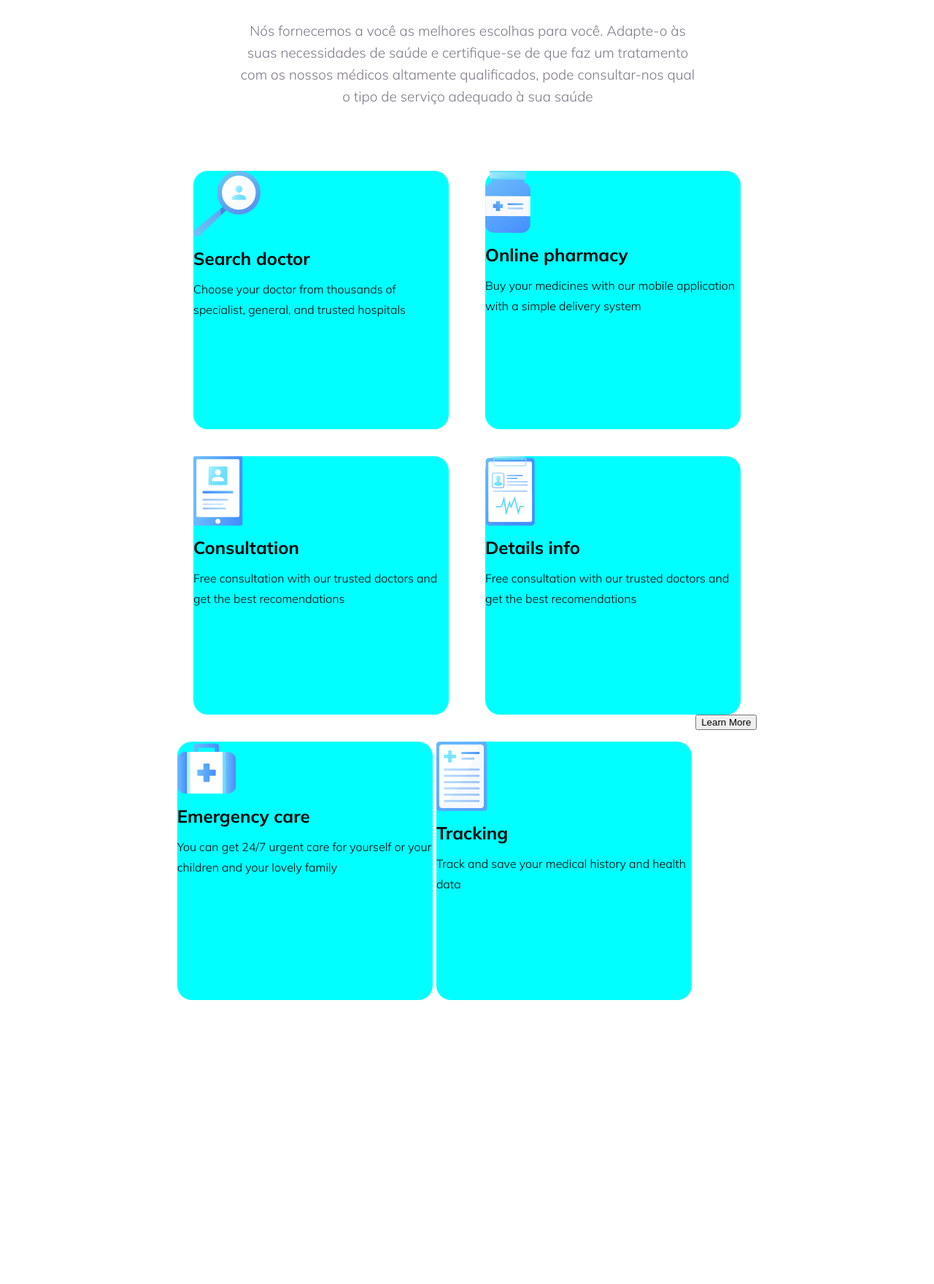
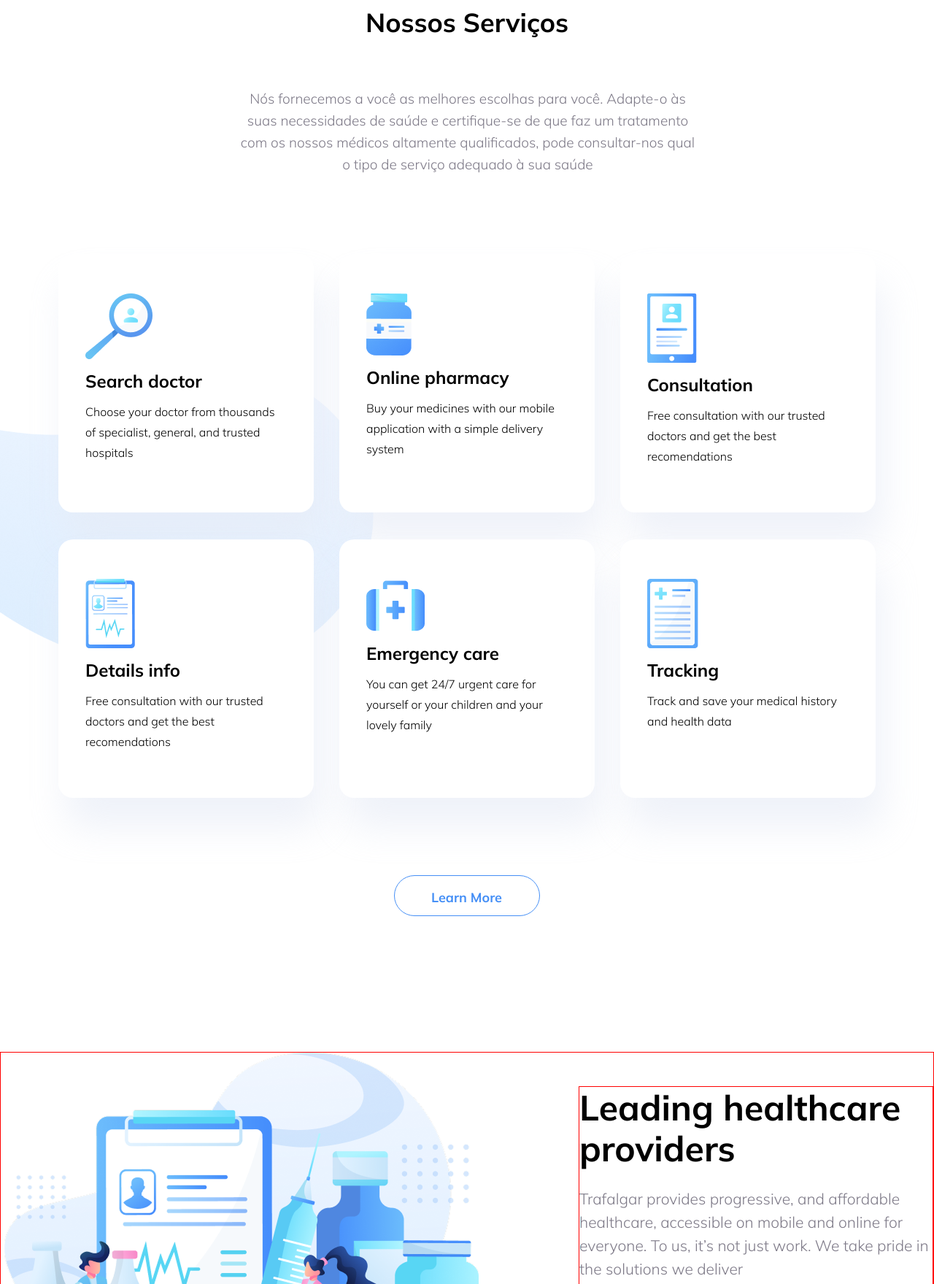
Before and after one commit to LuizLacerdaa/meu-site, a plain HTML site: page index.html in a window 1280 px wide. Shown: the part 1041-2800 px from the top of the page at 73% size. Before the commit the page ends 2411 px from the top, so only its background shows below. Drawn offline with Linux system fonts and the light colour scheme.

Commit message:
ajustes gerais

```diff
--- a/estilo.css
+++ b/estilo.css
@@ -47,6 +47,10 @@ table {
 
 /* ----------------------------------------- */
 
+*{
+    box-sizing: border-box;
+}
+
 body{
     background-color: #FFFFFF;
     font-family: 'mulish';
@@ -57,6 +61,7 @@ body{
     display: flex;
     align-items: center;
     justify-content: space-around;
+
 }
 
 
@@ -91,15 +96,18 @@ body{
 
 .parte-1{
     display: flex;
-    justify-content: flex-end;
+    justify-content: space-between;
     align-items: center;
-    margin-right: 175px;
-    margin-left: 180px;
-
+    width: 1280px;
+    height: 693px;
+    margin-left: auto;
+    margin-right: auto;
 }
 
 .inicio{
-    justify-content: center;
+    width: 517px;
+    height: 337px;
+    border: 1px solid red;
 }
 
 .titulo{
@@ -159,14 +167,27 @@ body{
     margin-top: 61px;
 }
 
+.lista-servicos{
+    width: 1120px;
+    margin-left: auto;
+    margin-right: auto;
+    margin-top: 50px;
+}
+
 .bloco-servico{
     padding-top: 50px;
     flex-wrap: wrap;
     display: flex;
-    padding-left: 240px;
-    padding-right: 240px;
-    justify-content: space-around;
+    justify-content: space-between;
+    align-items: center;
+    margin-top: 58px;
+}
 
+.fundo-servicos{
+    background-image: url(imagem/fundo-servicos.png);
+    background-repeat: no-repeat;
+    background-position: center left;
+    background-size: 40%;
 }
 
 .nome-servico{
@@ -180,15 +201,78 @@ body{
     font-size: 16px;
     font-weight: 300;
     line-height: 28px;
-
+    align-items: center;
 }
 
 .servicos{
     width: 350px;
     height: 354px;
-    background-color: aqua;
-    margin-top: 37px;
+    padding-left: 37px;
+    padding-top: 54px;
+    padding-right: 45px;
+    background-color: #fff;
+    margin-bottom: 37px;
     border-radius: 20px;
-    text-align: left;
+    box-shadow: #e5e9f69c 10px 40px 50px;
+}
 
+.botao-2{
+    border-radius: 55px;
+    border: 1.4px solid #458FF6 ;
+    width: 200px;
+    height: 56px;
+    justify-content: center;
+    display: flex;
+    margin-top: 69px;
+    margin-left: auto;
+    margin-right: auto;
+ }
+
+.botao-3{
+    font-weight: 700;
+    font-size: 18px;
+    line-height: 60px;
+    color: #458FF6;
+    text-decoration: none;
+    width: 98px;
+    height: 60px;
+ }
+
+ .parte-2{
+    display: flex;
+    justify-content: flex-end;
+    align-items: center;
+    width: 1280px;
+    margin-left: auto;
+    margin-right: auto;
+    margin-top: 186px;
+    border: 1px solid red;
+    gap: 137px;
 }
+
+.inicio-2{
+    width: 486px;
+    height: 388px;
+    border: 1px solid red;
+}
+
+.botao-a{
+    display: flex;
+}
+
+.botao-b{
+    height: 59px;
+    background-color: #FFFFFF;
+    text-align: center;
+    border: 1.4px solid #458FF6;
+    color: #458FF6;
+    width: 200px;
+    margin-top: 45px;
+    border-radius: 55px;
+    font-size: 18px;
+    font-weight: 700;
+    line-height: 60px;
+    &:hover{
+        cursor: pointer;
+    }
+}
--- a/index.html
+++ b/index.html
@@ -41,49 +41,81 @@
             de saúde e certifique-se de que faz um tratamento com os nossos médicos altamente qualificados, pode
             consultar-nos qual o tipo de serviço adequado à sua saúde</p>
     </div>
+    <div class="fundo-servicos">
+        <div class="lista-servicos">
             <div class="bloco-servico">
                 <div class="servicos">
-            <img class="imagens" src="imagem/lupa.png" alt="lupa">
+                    <div>
+                        <img src="imagem/lupa.png" class="imagens" alt="lupa">
+                    </div>
                     <h1 class="nome-servico">Search doctor</h1>
-            <p class="descricao">Choose your doctor from thousands of specialist, general, and trusted hospitals</p>
+                    <p class="descricao">Choose your doctor from thousands of specialist, general, and trusted hospitals
+                    </p>
                 </div>
 
                 <div class="servicos">
-            <img class="imagens" src="imagem/remedio.png" alt="remedio">
+                    <div>
+                        <img src="imagem/remedio.png" class="imagens" alt="remedio">
+                    </div>
                     <h1 class="nome-servico">Online pharmacy</h1>
-            <p class="descricao">Buy your medicines with our mobile application with a simple delivery system</p>
+                    <p class="descricao">Buy your medicines with our mobile application with a simple delivery system
+                    </p>
                 </div>
 
                 <div class="servicos">
-            <img class="imagens" src="imagem/consulta.png" alt="consulta">
+                    <div>
+                        <img src="imagem/consulta.png" class="imagens" alt="consulta">
+                    </div>
                     <h1 class="nome-servico">Consultation</h1>
                     <p class="descricao">Free consultation with our trusted doctors and get the best recomendations</p>
                 </div>
 
                 <div class="servicos">
-            <img class="imagens" src="imagem/info.png" alt="detalhe infos">
+                    <div>
+                        <img src="imagem/info.png" class="imagens" alt="detalhe infos">
+                    </div>
                     <h1 class="nome-servico">Details info</h1>
                     <p class="descricao">Free consultation with our trusted doctors and get the best recomendations</p>
                 </div>
 
                 <div class="servicos">
-            <img class="imagens" src="imagem/maleta.png" alt="maleta">
+                    <div>
+                        <img src="imagem/maleta.png" class="imagens" alt="maleta">
+                    </div>
                     <h1 class="nome-servico">Emergency care</h1>
                     <p class="descricao">You can get 24/7 urgent care for yourself or your children and your
                         lovely family</p>
                 </div>
 
                 <div class="servicos">
-            <img class="imagens" src="imagem/rastreio.png" alt="rastreio">
+                    <div>
+                        <img src="imagem/rastreio.png" class="imagens" alt="rastreio">
+                    </div>
                     <h1 class="nome-servico">Tracking</h1>
                     <p class="descricao">Track and save your medical history and health data </p>
                 </div>
+            </div>
+        </div>
+    </div>
     <div class="botao-2">
-            <button class="botao-3">Learn More</button>
+        <a href="#" class="botao-3">Learn More</a>
+    </div>
+
+    <div class="parte-2">
+        <div class="img2">
+            <img src="imagem/img2.png" alt="imagem-2">
+        </div>
+        <div class="inicio-2">
+            <h1 class="titulo">Leading healthcare <br>providers</h1>
+            <p class="subtitulo">Trafalgar provides progressive, and affordable healthcare, accessible on mobile and
+                online for everyone. To us, it’s not just work. We take pride
+                in the solutions we deliver</p>
+            <div class="botao-a">
+                <button class="botao-b">Learn more</button>
             </div>
         </div>
 
-
+    </div>
 </body>
 
 </html>
```
Also changed, not shown: imagem/fundo-servicos.png (added). Lines whose indentation alone changed are shown as unchanged.
